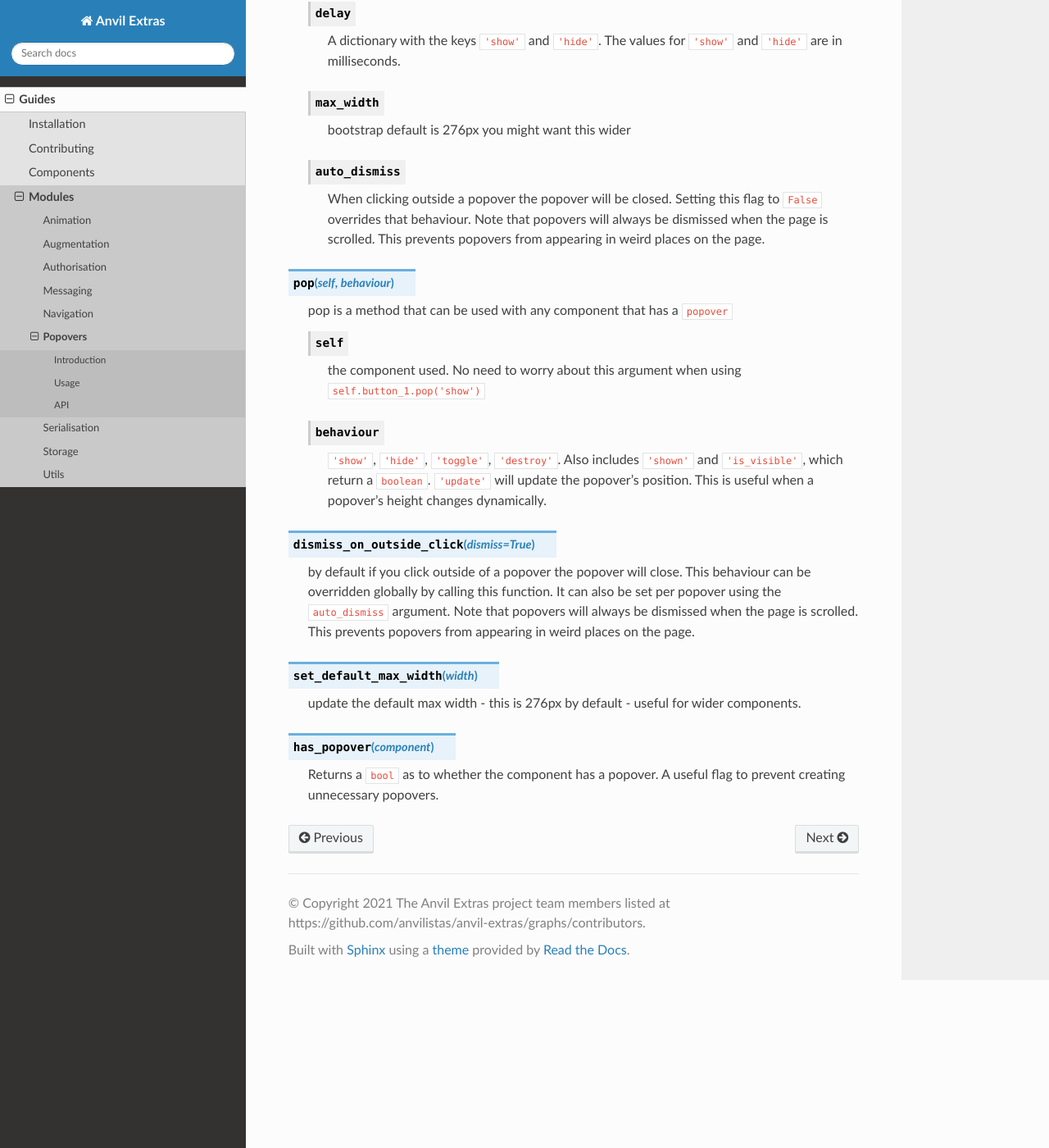
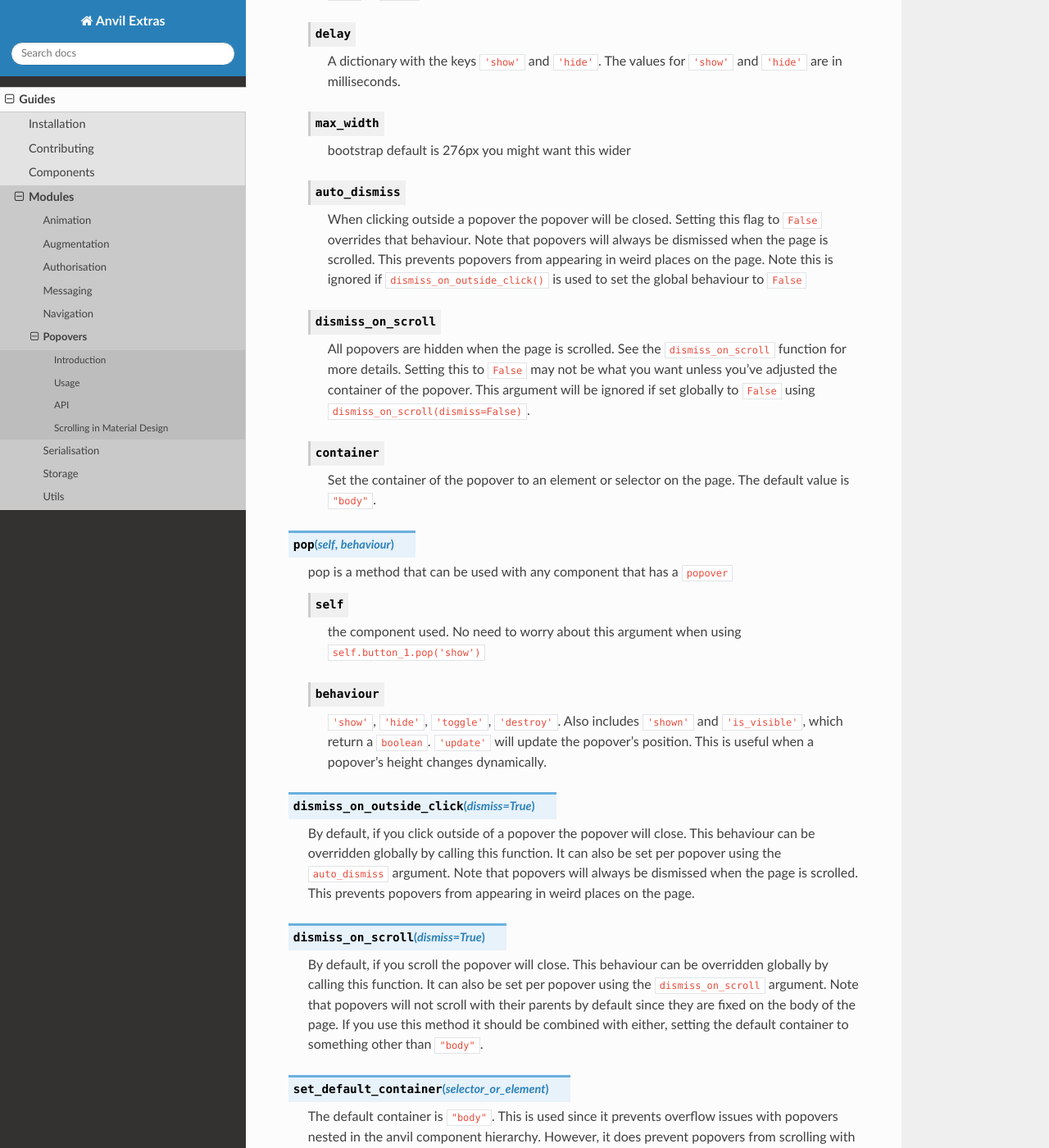
Before and after one commit to anvilistas/anvil-extras, a Sphinx documentation site: the page built from docs/guides/modules/popover.rst, in a window 1280 px wide and 1400 px high, scrolled down 1776 px. Shown: the whole window at 82% size. Built offline with Sphinx 7.4.7 and the Read the Docs theme 2.0.0, drawn with Linux system fonts in a browser that asks for light colours; some of the changed text lies outside the part shown.

Commit message:
popvers: Support adjusting the container and scroll behaviour

```diff
--- a/docs/guides/modules/popover.rst
+++ b/docs/guides/modules/popover.rst
@@ -14,7 +14,7 @@ Example Clone Link:
 
 Introduction
 ------------
-Popovers are already included with anvil since anvil `ships with bootstrap <https://anvil.works/docs/client/javascript#already-included-javascript>`_.
+Popovers are already included with Anvil since Anvil `ships with bootstrap <https://anvil.works/docs/client/javascript#already-included-javascript>`_.
 
 This module provides a python wrapper around `bootstrap popovers <https://getbootstrap.com/docs/3.4/javascript/#popovers>`_.
 When the ``popover`` module is imported, all anvil components get two additional methods - ``pop`` and ``popover``.
@@ -49,7 +49,7 @@ Usage
 API
 ---
 
-.. method:: popover(self, content, title='', placement='right', trigger='click', animation=True, delay={"show": 100, "hide": 100}, max_width=None, auto_dismiss=True)
+.. method:: popover(self, content, title='', placement='right', trigger='click', animation=True, delay={"show": 100, "hide": 100}, max_width=None, auto_dismiss=True, dismiss_on_scroll=True, container="body")
 
     popover is a method that can be used with any anvil component. Commonly used on ``Button`` and ``Link`` components.
 
@@ -68,7 +68,9 @@ API
 
     .. describe:: placement
 
-        One of ``'right'``, ``'left'``, ``'top'``, ``'bottom'``. If using ``left`` or ``right`` it may be best to place the component in a ``FlowPanel``.
+        One of ``'right'``, ``'left'``, ``'top'``, ``'bottom'`` or ``'auto'``.
+        If using ``left`` or ``right`` it may be best to place the component in a ``FlowPanel``.
+        ``'auto'`` can be combined with other values e.g. ``'auto bottom'``.
 
     .. describe:: trigger
 
@@ -90,6 +92,18 @@ API
 
         When clicking outside a popover the popover will be closed. Setting this flag to ``False`` overrides that behaviour.
         Note that popovers will always be dismissed when the page is scrolled. This prevents popovers from appearing in weird places on the page.
+        Note this is ignored if ``dismiss_on_outside_click()`` is used to set the global behaviour to ``False``
+
+    .. describe:: dismiss_on_scroll
+
+        All popovers are hidden when the page is scrolled. See the ``dismiss_on_scroll`` function for more details.
+        Setting this to ``False`` may not be what you want unless you've adjusted the container of the popover.
+        This argument will be ignored if set globally to ``False`` using ``dismiss_on_scroll(dismiss=False)``.
+
+    .. describe:: container
+
+        Set the container of the popover to an element or selector on the page. The default value is ``"body"``.
+
 
 
 .. method:: pop(self, behaviour)
@@ -109,8 +123,22 @@ API
 
 .. function:: dismiss_on_outside_click(dismiss=True)
 
-    by default if you click outside of a popover the popover will close. This behaviour can be overridden globally by calling this function. It can also be set per popover using the ``auto_dismiss`` argument.
+    By default, if you click outside of a popover the popover will close. This behaviour can be overridden globally by calling this function. It can also be set per popover using the ``auto_dismiss`` argument.
     Note that popovers will always be dismissed when the page is scrolled. This prevents popovers from appearing in weird places on the page.
+
+.. function:: dismiss_on_scroll(dismiss=True)
+
+    By default, if you scroll the popover will close. This behaviour can be overridden globally by calling this function. It can also be set per popover using the ``dismiss_on_scroll`` argument.
+    Note that popovers will not scroll with their parents by default since they are fixed on the body of the page.
+    If you use this method it should be combined with either, setting the default container to something other than ``"body"``.
+
+
+.. function:: set_default_container(selector_or_element)
+
+    The default container is ``"body"``. This is used since it prevents overflow issues with popovers nested in the anvil component hierarchy.
+    However, it does prevent popovers from scrolling with their attached elements.
+    If you want your popovers to scroll with their popper element, either change this setting globally or use the ``container`` argument per popover.
+
 
 .. function:: set_default_max_width(width)
 
@@ -119,3 +147,31 @@ API
 .. function:: has_popover(component)
 
     Returns a ``bool`` as to whether the component has a popover. A useful flag to prevent creating unnecessary popovers.
+
+
+
+Scrolling in Material Design
+----------------------------
+
+To support scrolling in Material Design you will need to change the following HTML in the ``standard-page.html``,
+adding an element within the content div.
+
+.. code-block:: html
+
+    <div class="content">
+        <div anvil-slot-repeat="default" class="anvil-measure-this"></div>
+        <div class="placeholder drop-here" anvil-if-slot-empty="default" anvil-drop-slot="default">Drop a ColumnPanel here.</div>
+        <div id="popover-container" style="position:relative;"></div>
+    </div>
+
+
+.. code-block:: python
+
+    from anvil-extras import popover
+
+    popover.set_default_container("#popover-container")
+    popover.dismiss_on_scroll(False)
+
+
+In Material Design, the contents of the ``#content`` div are scrolled on the page.
+Adding a container element within this part of the HTML allows the popovers to be relative to the page.
```
Also changed, not shown: other parts of docs/guides/modules/popover.rst (+1 -1 lines), CHANGELOG.md (+8 -0 lines), 1 other file.
